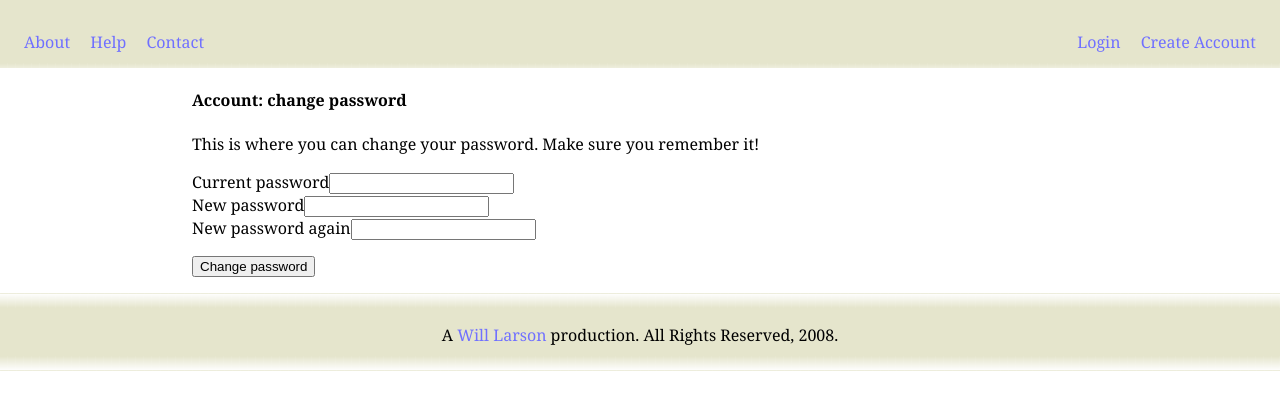
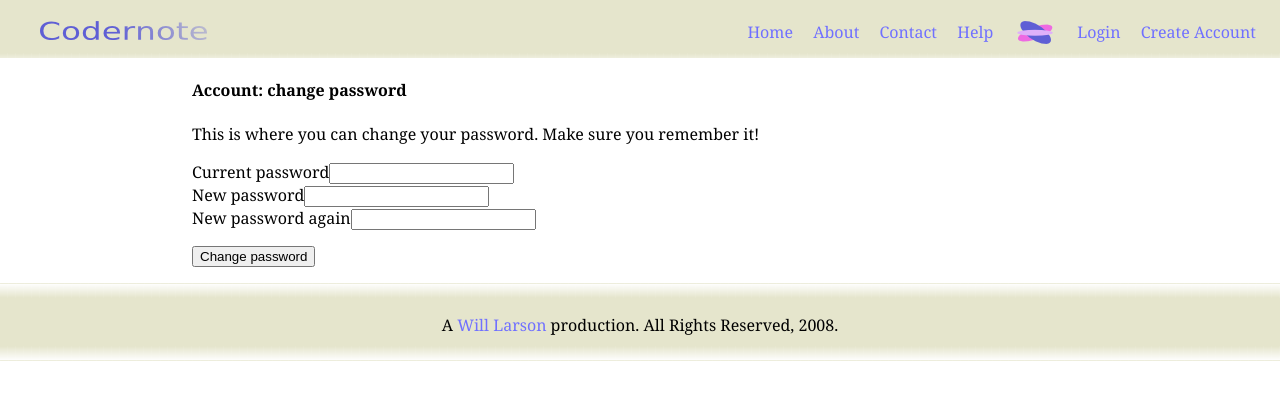
Before and after one commit to lethain/codernote, a Django app: template templates/authopenid/changepw.html in a window 1280 px wide. Shown: the top 410 px of the page. Run offline with Django 3.2, Linux system fonts and the light colour scheme; the template is opened without the code that fills it, so the values that code supplies are empty, except form fields; tables that the repository leaves empty hold one stand-in row (values such as "Sample post"); form fields are guessed from the names that the template uses.

Commit message:
Revamped header to include codernote logo, be more navigatable.

```diff
--- a/media/codernote.css
+++ b/media/codernote.css
@@ -61,15 +61,21 @@ a:hover {
     overflow: visible;
 }
 
+#header img {
+    margin-left: 1em;
+    margin-right: 1em;
+}
+
 #header .navlinks a {
     margin-left: 0.5em;
     margin-right: 0.5em;
 }
 
 #header .top {
-    height: 15px;
+    height: 5px;
     background-color: #E5E5CC;
 }
+
 
 #header .bottom {
     position: relative;
--- a/templates/base.html
+++ b/templates/base.html
@@ -16,19 +16,25 @@
   <div class="inner">
   <div class="navlinks">
     <div class="left">
-      <a href="/about/">About</a>
-      <a href="/help/">Help</a>
-      <a href="/contact/">Contact</a>
+      <a href="/"><img src="/media/logo.png"></a>
     </div>
     <div class="right">
       {% if user.is_authenticated %}
-      <a href="/">Home</a>
       <a href="/account/">Account</a>
       <a href="/account/signout/">Logout</a>
       {% else %}
       <a href="/account/signin/">Login</a>
       <a href="/account/signup/">Create Account</a>
       {% endif %}
+    </div>
+    <div class="right">
+      <img src="/media/header_bullet.png">
+    </div>
+    <div class="right">
+      <a href="/">Home</a>
+      <a href="/about/">About</a>
+      <a href="/contact/">Contact</a>
+      <a href="/help/">Help</a>
     </div>
   </div>
   </div>
```
Also changed, not shown: media/header_bullet.png (added), media/logo.png (added).
